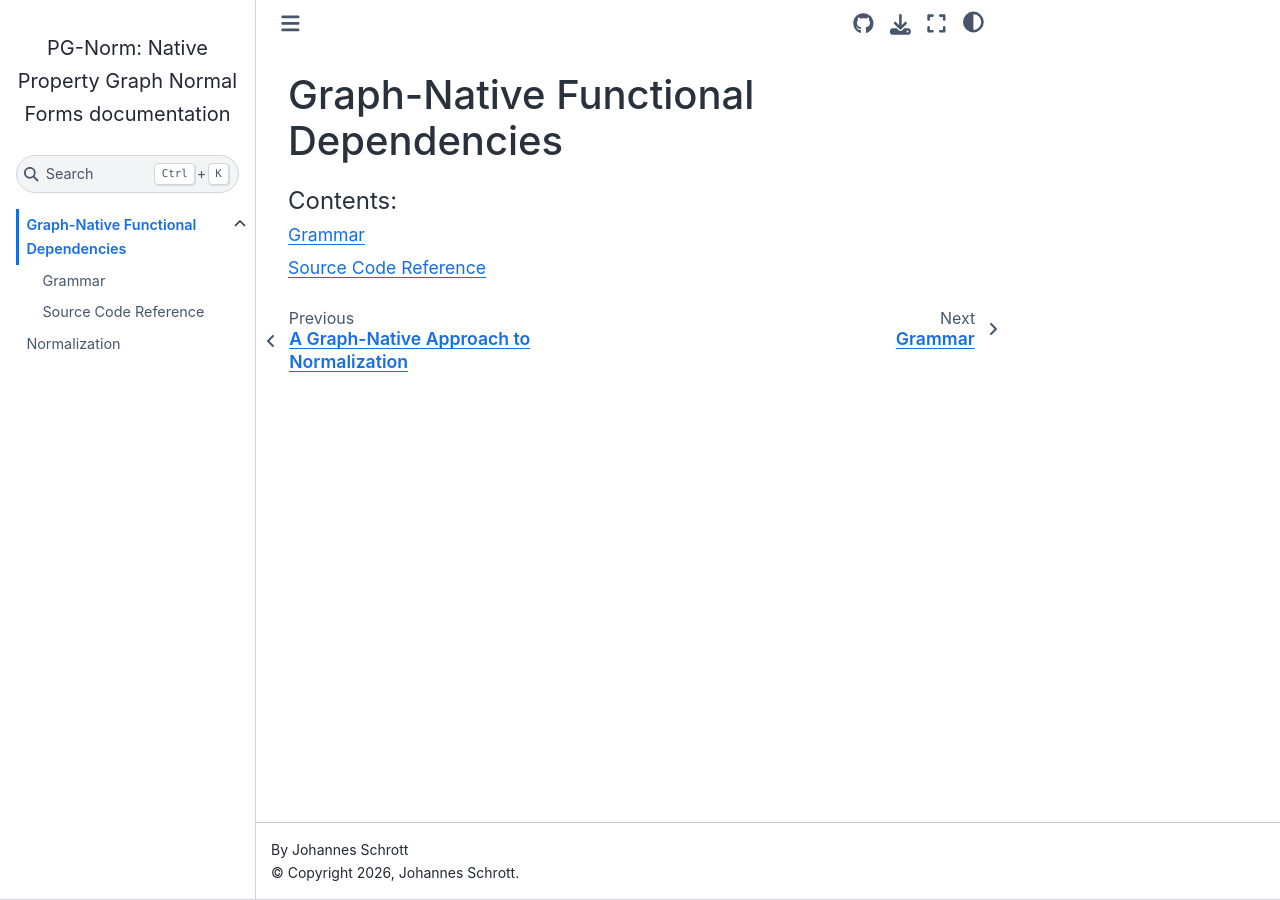
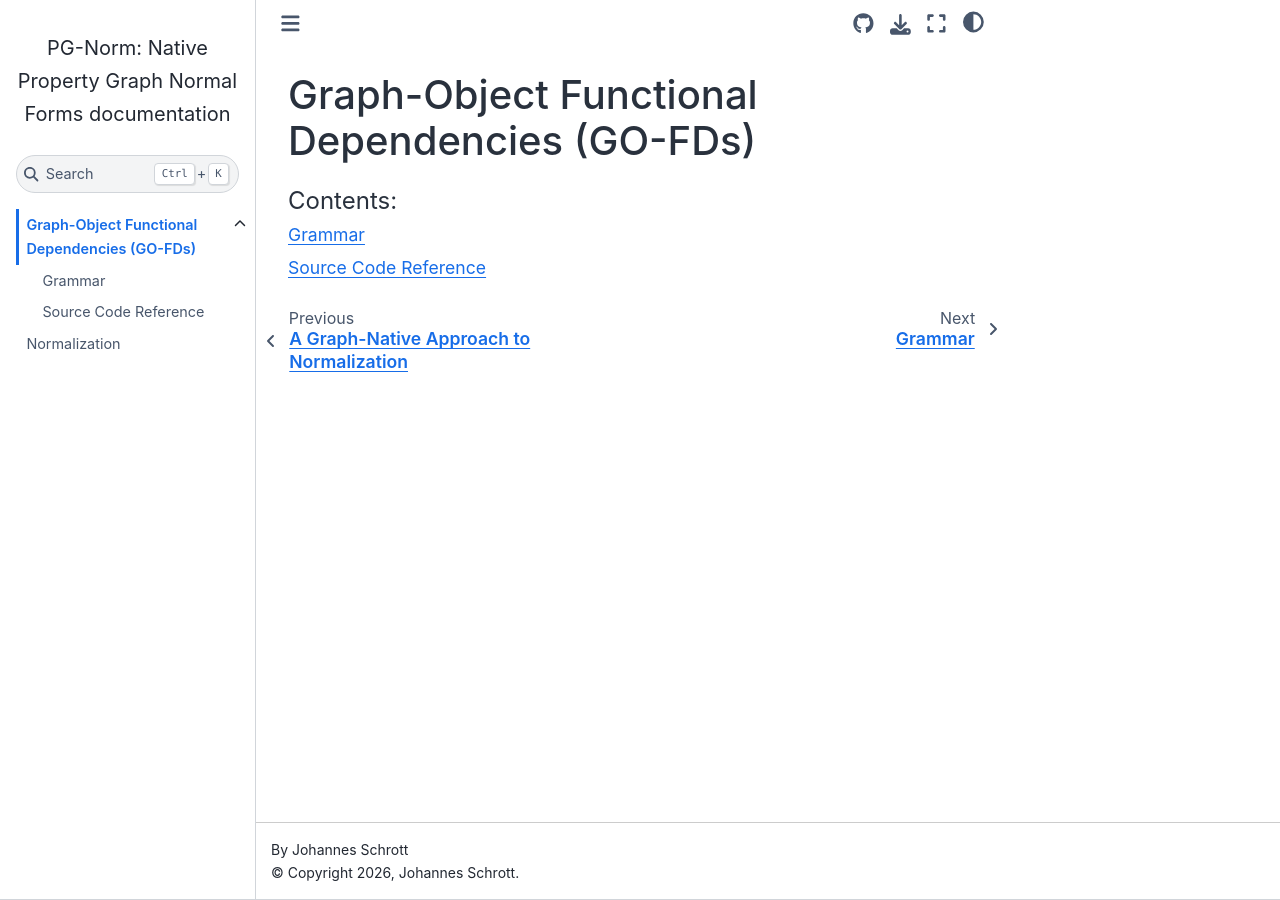
Before and after one commit to dmki-tuwien/lpg-normalization, a Sphinx documentation site: the page built from docs/gnfd/index.rst, in a window 1280 px wide. Built offline with Sphinx 7.4.7 and the Sphinx Book theme 1.1.4, drawn with Linux system fonts in a browser that asks for light colours.

Commit message:
Updated documentation and typings

```diff
--- a/docs/gnfd/grammar.rst
+++ b/docs/gnfd/grammar.rst
@@ -1,8 +1,8 @@
 Grammar
 =======
 
-For parsing GN-FDs an `ANTLR <https://www.antlr.org/>`_ grammar has been written, which is shown below.
-The Python implementation of GN-FDs (:class:`gnfd.GNFD`) is relying on this grammar.
+For parsing GO-FDs an `ANTLR <https://www.antlr.org/>`_ grammar has been written, which is shown below.
+The Python implementation of GO-FDs (:class:`gnfd.GNFD`) is relying on this grammar.
 
 .. include:: ../../gnfd/gnfd.g4
     :literal:
--- a/docs/gnfd/index.rst
+++ b/docs/gnfd/index.rst
@@ -1,4 +1,4 @@
-Graph-Native Functional Dependencies
+Graph-Object Functional Dependencies (GO-FDs)
 ========================================
 
 .. toctree::
--- a/docs/normalization_src.rst
+++ b/docs/normalization_src.rst
@@ -1,5 +1,8 @@
 Normalization
 =====================
 
+Source Code Reference
+---------------------
+
 .. automodule:: normalize
    :members:
--- a/normalize.py
+++ b/normalize.py
@@ -26,7 +26,7 @@ def perform_graph_native_normalization(
     :type: str
     :param provided_dependencies: The dependencies to be considered for the normalization
     :type: gnfd.DependencySet
-    :param dep_filter: Whether only a subset of dependencies should be used. Possible values: ``"within-node"``, ``"within-go"``, ``"between-go"``, ``"all"``. Defaults to ``"all"``.
+    :param dep_filter: Whether only a subset of dependencies should be used. Possible values: ``"node-left"``, ``"edge-left"``, ``"within-node"``, ``"within-go"``, ``"between-go"``, ``"all"``. Defaults to ``"all"``.
     :type: str
     :return:
     """
```
Also changed, not shown: README.md (+12 -7 lines), docker-compose.yml (+2 -5 lines), run_eval.py (+4 -27 lines), evaluation_tables_and_figures.ipynb, 2 other files.
